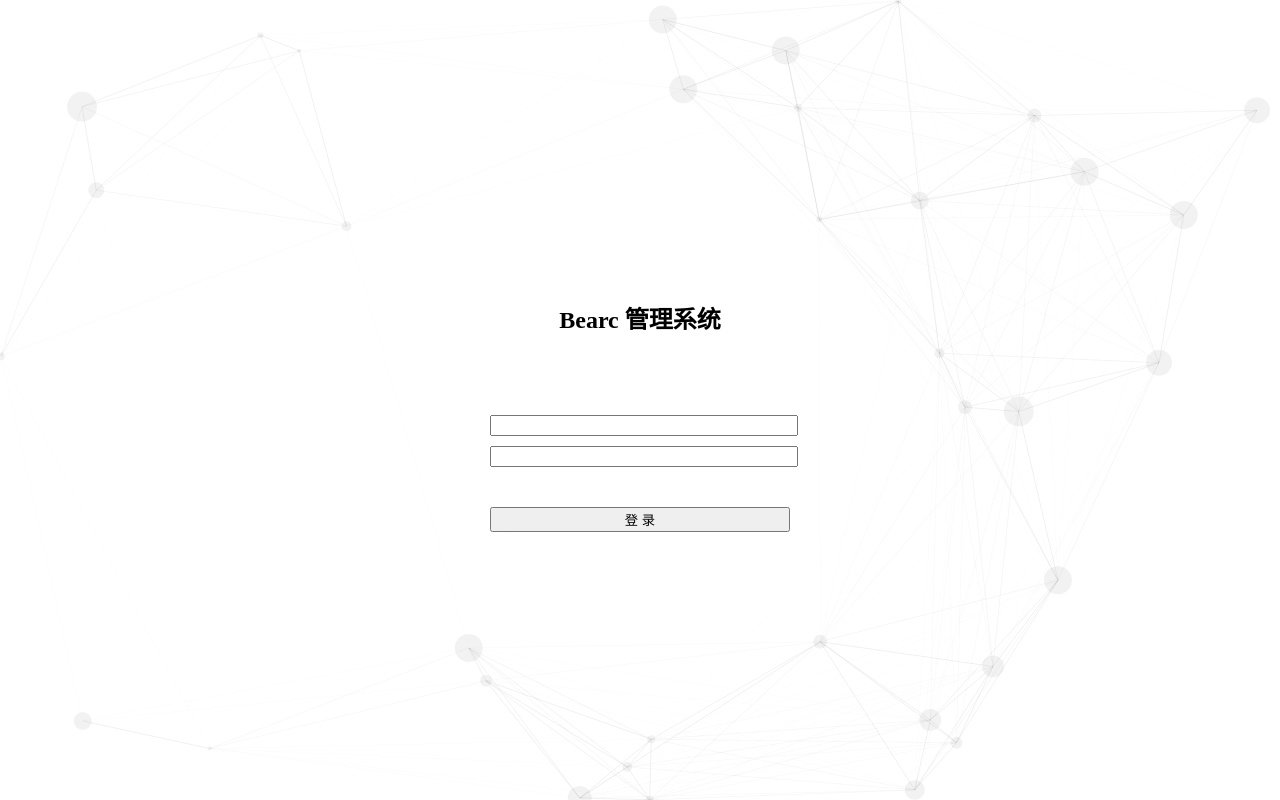
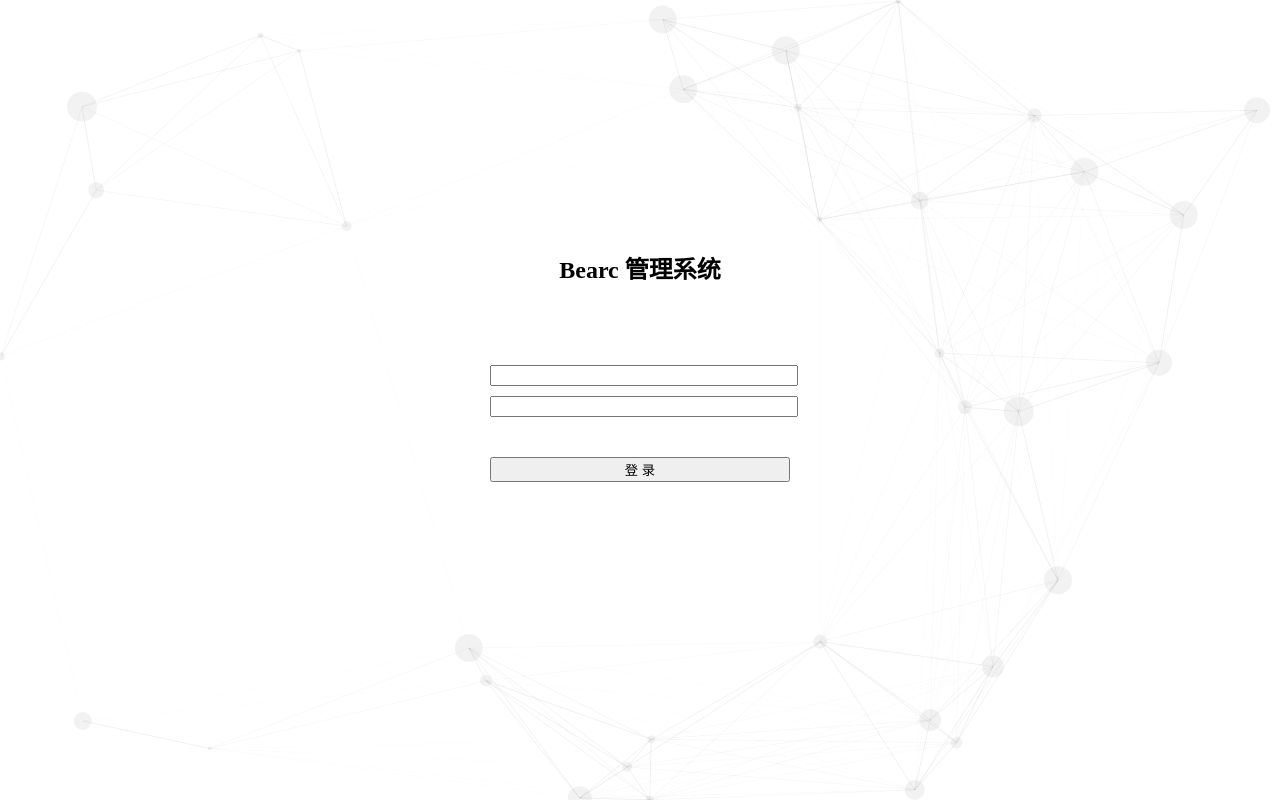
Before and after one commit to sunhaoxiang/bearc-vue, a Vue app: page /login in a window 1280 px wide. Built offline with nearby package versions, Linux system fonts and the light colour scheme; what iview would draw is missing.

Commit message:
登录样式微调

```diff
--- a/src/App.vue
+++ b/src/App.vue
@@ -10,6 +10,4 @@ export default {
 }
 </script>
 
-<style lang="scss">
-@import './assets/scss/public.scss';
-</style>
+<style lang="scss" src="./assets/scss/public.scss"></style>
--- a/src/components/admin/login/Login.vue
+++ b/src/components/admin/login/Login.vue
@@ -34,7 +34,7 @@ export default {
 
 <style scoped lang="scss">
 .login-wrapper {
-  margin: 300px auto 0;
+  margin: 250px auto 0;
   width: 300px;
   .login-title {
     margin-bottom: 80px;
```
